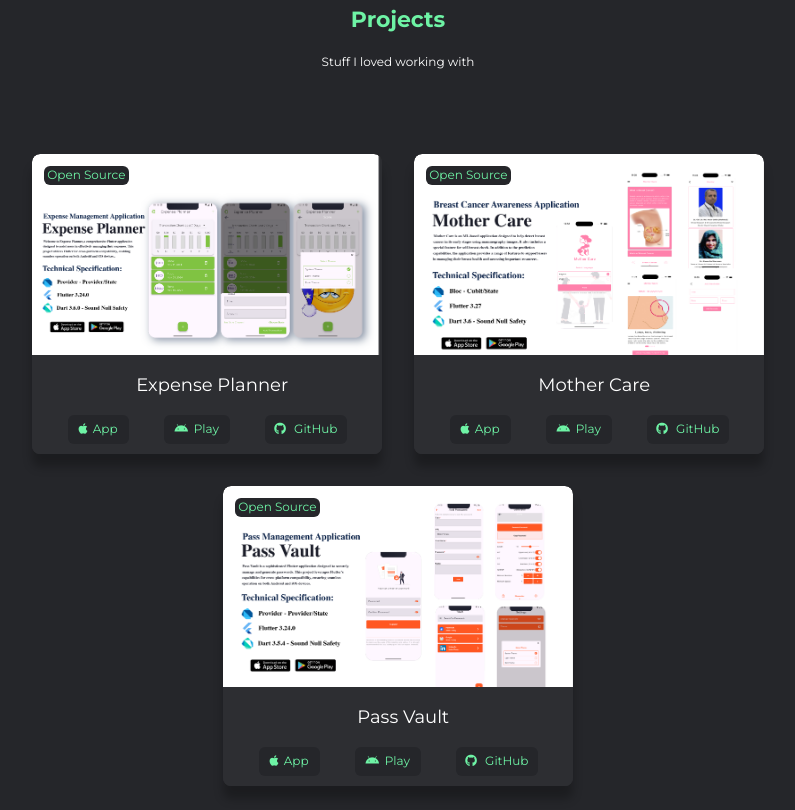
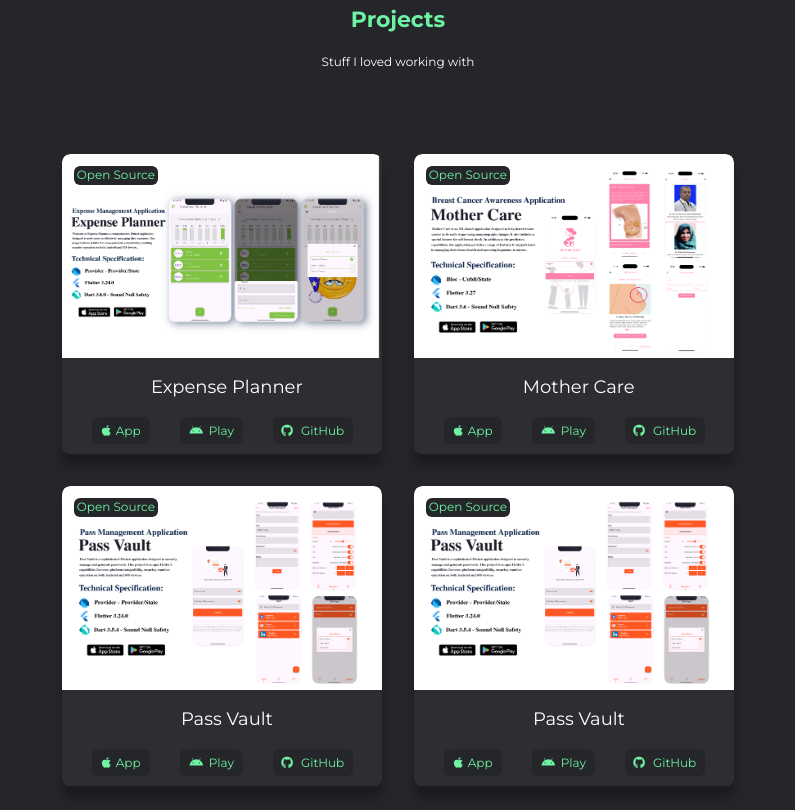
Before and after one commit to Emon526/portfolio, a plain HTML site: page index.html in a window 1280 px wide. Shown: the part 2790-3600 px from the top of the page, without its empty margins (242-1037 px from the left). Drawn offline with nearby package versions, Linux system fonts and the light colour scheme; files whose address does not match are found by name.

Commit message:
Deploying to gh-pages from  @ 5a2cd8c517ee36ee07cd91dc6beb42000d1538c0 🚀

```diff
--- a/css/projects.css
+++ b/css/projects.css
@@ -26,7 +26,7 @@
   margin: 1em;
   background-color: var(--bg);
   height: 300px;
-  width: 350px;
+  width: 320px;
   border-radius: 8px;
   box-shadow: 0px 13px 10px rgba(0, 0, 0, 0.25);
   transition: box-shadow 0.5s ease;
--- a/js/experience.js
+++ b/js/experience.js
@@ -41,7 +41,7 @@ function mapExperienceData() {
     {
       org: "MotherCare",
       position: "Consultant & Lead Mobile Developer",
-      duration: "Sep 2022 - April 2023",
+      duration: "Sep 2022 - Present",
       technologies: [
         "Flutter",
         "Dart",
--- a/js/projects.js
+++ b/js/projects.js
@@ -89,8 +89,8 @@ function mapProjectsData() {
     // },
     {
       title: "Expense Planner",
-      image: "images/projects/expense_planner.png",
-      gif: "images/projects/expense_planner.gif",
+      image: "images/projects/expense_planner/expense_planner.png",
+      gif: "images/projects/expense_planner/expense_planner.gif",
       type: "Open Source",
       labels: [
         {
@@ -109,8 +109,8 @@ function mapProjectsData() {
     },
     {
       title: "Mother Care",
-      image: "images/projects/mother_care.png",
-      gif: "images/projects/mother_care.gif",
+      image: "images/projects/mother_care/mother_care.png",
+      gif: "images/projects/mother_care/mother_care.gif",
       type: "Open Source",
       labels: [
         {
@@ -129,8 +129,42 @@ function mapProjectsData() {
     },
     {
       title: "Pass Vault",
-      image: "images/projects/pass_vault.png",
-      gif: "images/projects/pass_vault.gif",
+      image: "images/projects/pass_vault/pass_vault.png",
+      gif: "images/projects/pass_vault/pass_vault.gif",
+      type: "Open Source",
+      labels: [
+        {
+          title: "App",
+          link: "https://github.com/emon526/Flutter_PassVault/releases/latest",
+        },
+        {
+          title: "Play",
+          link: "https://github.com/emon526/Flutter_PassVault/releases/latest",
+        },
+        {
+          title: "GitHub",
+          link: "https://github.com/emon526/Flutter_PassVault",
+        },
+      ],
+      supportedPlatform: [
+        {
+          name: "Flutter",
+          icon: "images/tech/flutter.svg",
+        },
+        {
+          title: "App",
+          link: "https://github.com/emon526/Flutter_PassVault/releases/latest",
+        },
+        {
+          title: "Play",
+          link: "https://github.com/emon526/Flutter_PassVault/releases/latest",
+        },
+      ],
+    },
+    {
+      title: "Pass Vault",
+      image: "images/projects/pass_vault/pass_vault.png",
+      gif: "images/projects/pass_vault/pass_vault.gif",
       type: "Open Source",
       labels: [
         {
```
Also changed, not shown: images/projects/expense_planner/expense_planner.png (renamed from images/projects/expense_planner.png), images/projects/mother_care/mother_care.png (renamed from images/projects/mother_care.png), images/projects/pass_vault/pass_vault.png (renamed from images/projects/pass_vault.png), 4 other files.
